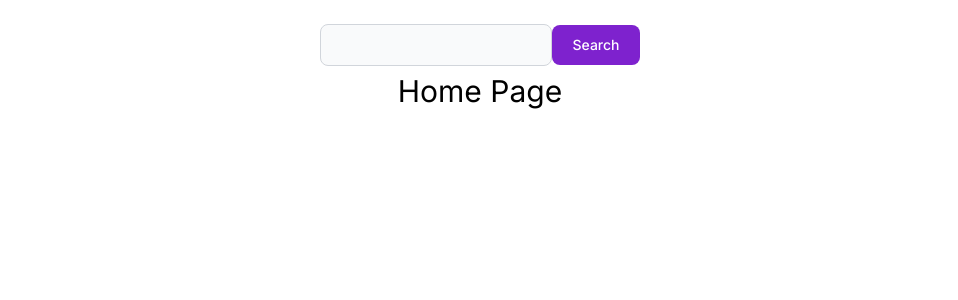
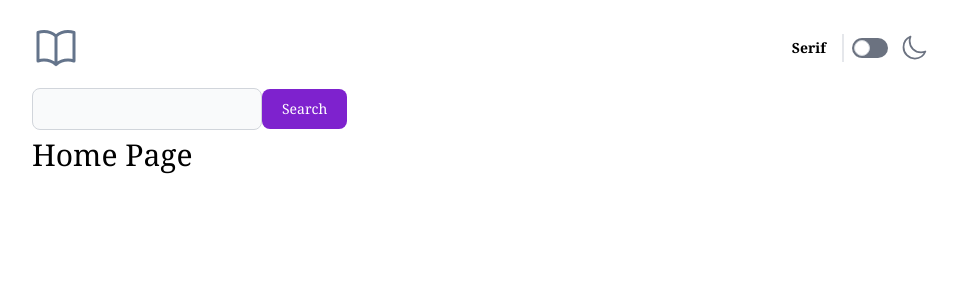
Before and after one commit to BrandTrump/Dictionary-Application, a Next.js app: page / in a window 1280 px wide. Shown: the top 300 px of the page, without its empty margins (160-1118 px from the left). Built offline with nearby package versions, Linux system fonts and the light colour scheme.

Commit message:
style: centered content on page

```diff
--- a/app/layout.tsx
+++ b/app/layout.tsx
@@ -1,3 +1,4 @@
+import Heading from "./components/Heading";
 import InputField from "./components/InputField";
 import "./globals.css";
 import { Inter } from "next/font/google";
@@ -17,7 +18,8 @@ export default function RootLayout({
   return (
     <html lang="en">
       <body className={inter.className}>
-        <div className="flex flex-col items-center mt-6">
+        <div className="m-6 font-serif md:max-w-4xl md:flex md:flex-col md:justify-center md:mx-auto">
+          <Heading />
           <InputField />
           {children}
         </div>
```
